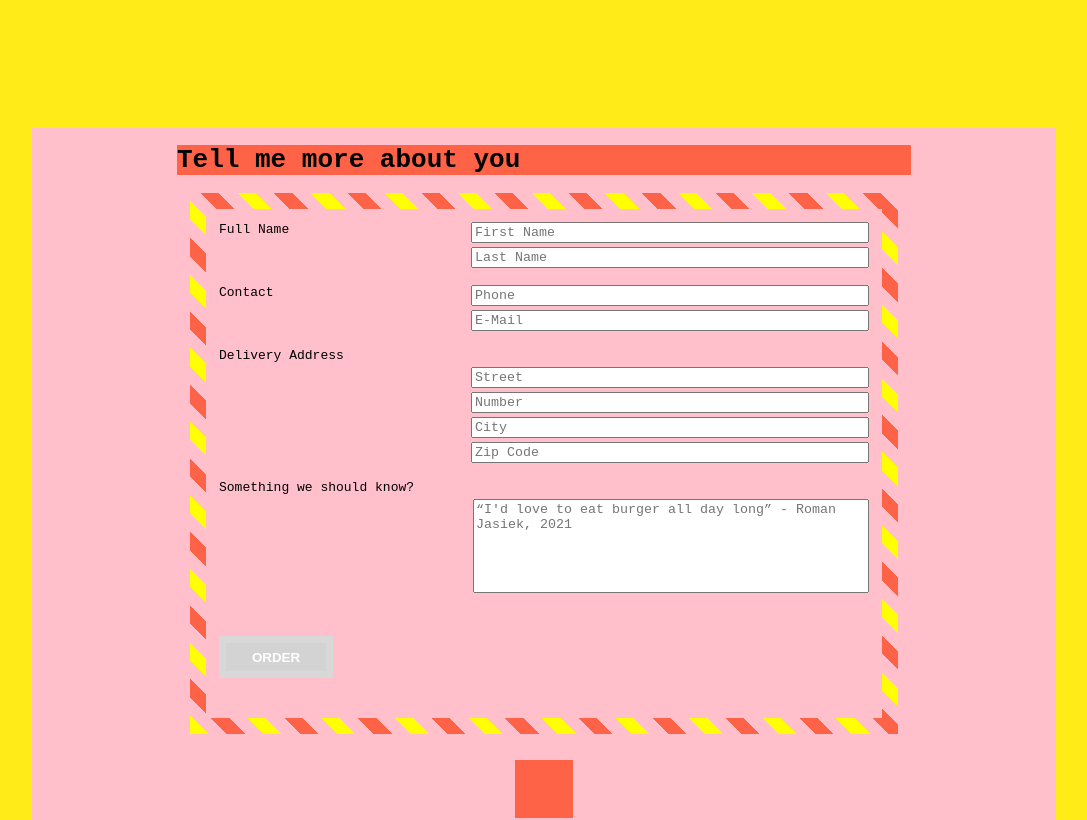
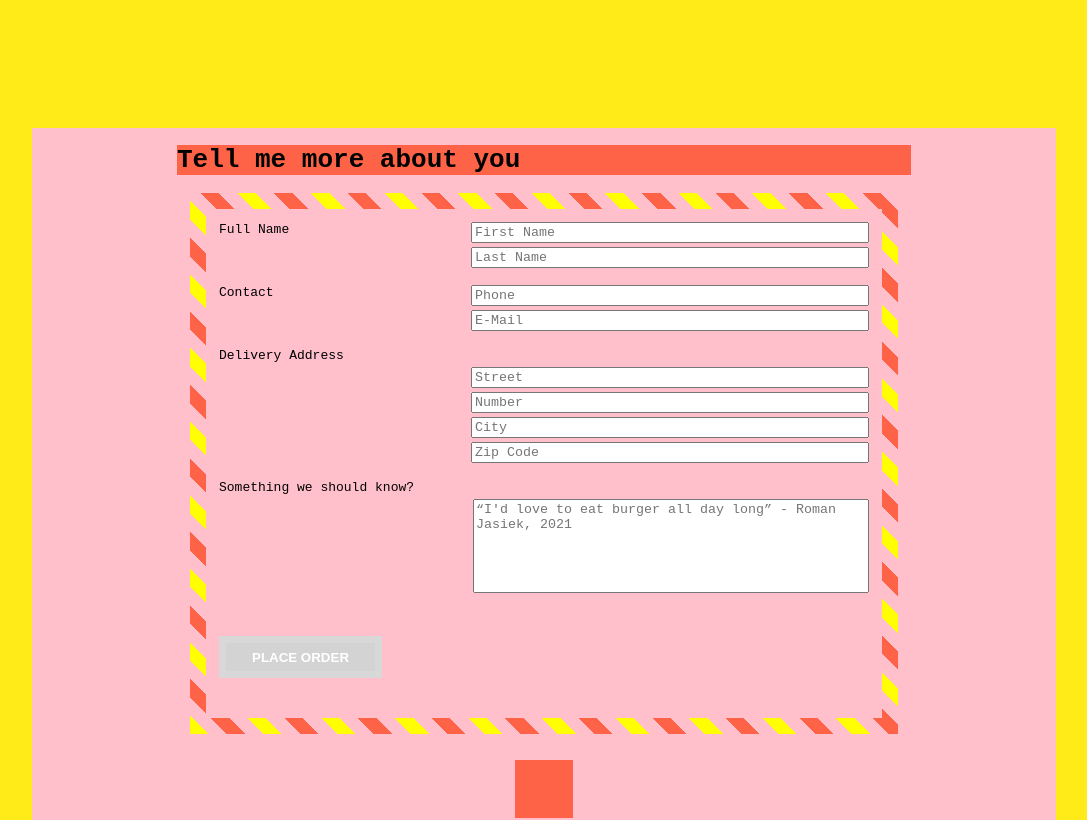
Before and after one commit to katharinadobiosch/burger-builder, a React (Create React App) app: page /burger-builder/PlaceOrder in a window 1280 px wide. Shown: the top 820 px of the page, without its empty margins (96-1183 px from the left). Built offline with nearby package versions, Linux system fonts and the light colour scheme.

Commit message:
added order overview props

```diff
--- a/src/UI/Button.js
+++ b/src/UI/Button.js
@@ -3,7 +3,11 @@ import React from "react";
 import styles from "./Button.module.css";
 
 const Button = (props) => {
-    return <button className={styles.button}>{props.children}</button>;
+    return (
+        <button className={styles.button} onClick={props.onAddingData}>
+            {props.children}
+        </button>
+    );
 };
 
 export default Button;
--- a/src/views/Home.js
+++ b/src/views/Home.js
@@ -13,8 +13,7 @@ const Home = () => {
                 <div className={styles.flex_item}>
                     <h1>Are you hungry?</h1>
                 </div>
-                <div className={styles.flexitem}>
-                    {" "}
+                <div className={styles.flex_item}>
                     <img src={HungryCat} alt="hungry cat" />
                 </div>
                 <div className={styles.flex_item}>
--- a/src/views/OrderForm.js
+++ b/src/views/OrderForm.js
@@ -428,15 +428,9 @@ const OrderForm = (props) => {
                 </div>
 
                 <div>
-                    <Button>ORDER</Button>
+                    <Button>PLACE ORDER</Button>
                 </div>
             </form>
-            {/* ORDER BUTTON >>> BRINGS THE USER TO "/THANKYOU" SITE */}
-            {/* <div>
-                <Link to="/OrderOverview">
-                    <Button>NEXT</Button>
-                </Link>
-            </div> */}
         </>
     );
 };
--- a/src/views/PlaceOrder.js
+++ b/src/views/PlaceOrder.js
@@ -7,8 +7,9 @@ import OrderForm from "./OrderForm";
 import OrderList from "./OrderList";
 import Button from "../UI/Button";
 
-const PlaceOrder = () => {
+const PlaceOrder = (props) => {
     const [usersDataList, setUserList] = useState([]);
+    const [isVisible, setIsVisible] = useState(false);
 
     const addOrderHandler = (
         userFirstName,
@@ -39,6 +40,10 @@ const PlaceOrder = () => {
         });
     };
 
+    const makeVisibleHandler = () => {
+        setIsVisible(true);
+    };
+
     return (
         <>
             <div className={styles.flex_container}>
@@ -47,7 +52,12 @@ const PlaceOrder = () => {
                 </div>
 
                 <div className={styles.flex_item}>
-                    <OrderList users={usersDataList} />
+                    {!isVisible && (
+                        <OrderList
+                            users={usersDataList}
+                            onAddingData={makeVisibleHandler}
+                        />
+                    )}
                 </div>
 
                 <div className={styles.flex_item}>
```
